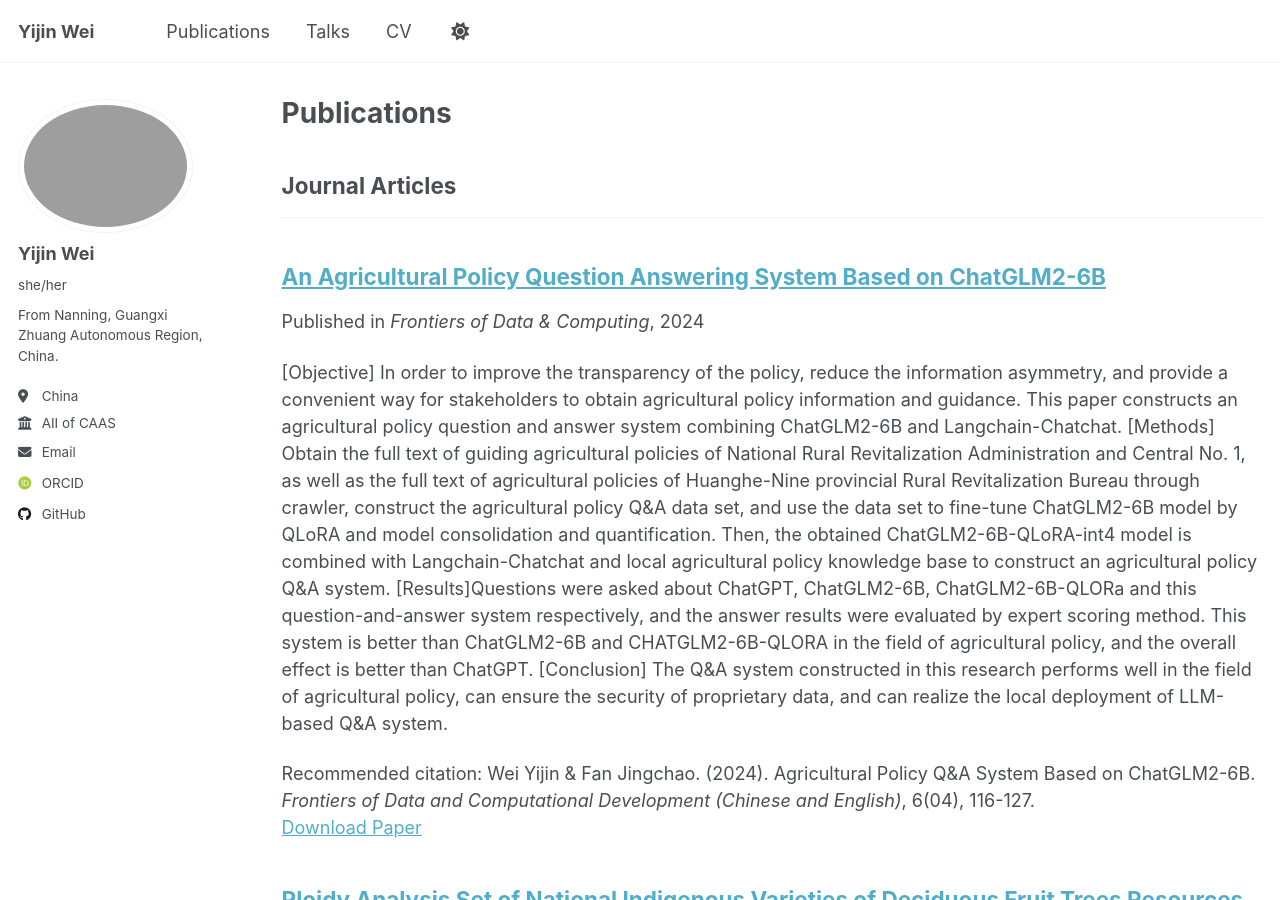
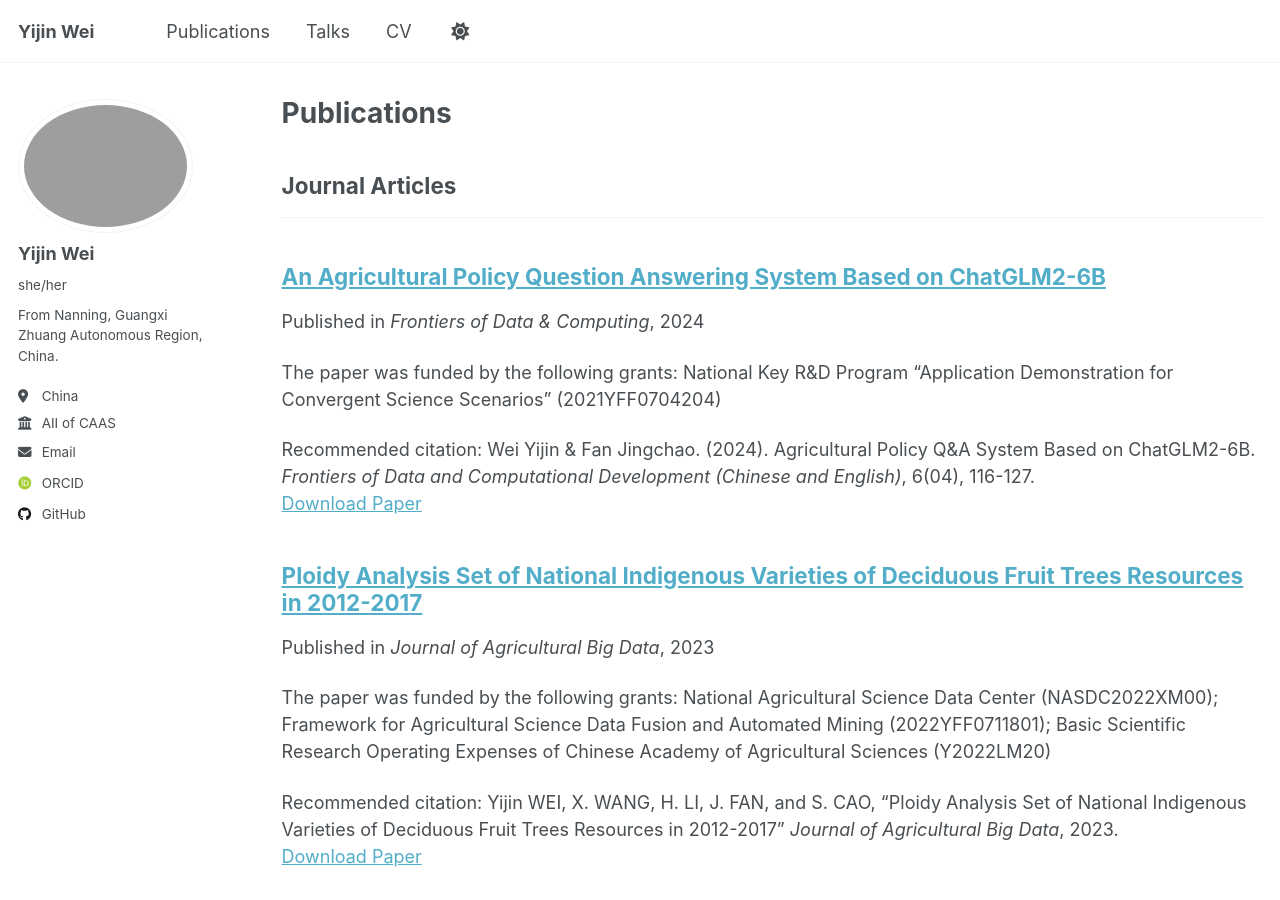
Before and after one commit to mangx/mangx.github.io, a Jekyll site: the page built from _pages/publications.html, in a window 1280 px wide and 900 px high. Built offline with Jekyll 4.4.1, drawn with Linux system fonts in a browser that asks for light colours; some web fonts are replaced.

Commit message:
Update 2010-10-01-paper-title-number-2.md

```diff
--- a/_publications/2010-10-01-paper-title-number-2.md
+++ b/_publications/2010-10-01-paper-title-number-2.md
@@ -3,7 +3,7 @@ title: "An Agricultural Policy Question Answering System Based on ChatGLM2-6B"
 collection: publications
 category: manuscripts
 permalink: /publication/2010-10-01-paper-title-number-2
-funding: 'National Key R&D Program "Application Demonstration for Convergent Science Scenarios" (2021YFF0704204)'
+excerpt: 'The paper was funded by the following grants: National Key R&D Program "Application Demonstration for Convergent Science Scenarios" (2021YFF0704204)'
 date: 2024-08-22
 venue: 'Frontiers of Data & Computing'
 paperurl: 'https://kns.cnki.net/kcms2/article/abstract?v=gHWJqxSIlt1lUQsCSZX53Pme5bRLWxi-lV5aI0Ukr_omwWRmRiJ0t0d623GaxSkGJic7d_xlriaL5tPjVDN3arCXia5FfnrGZRsknzOtMi9PDK5kndIz4dXU6T8MhkW0DPLQM8TrYu_N6WdZkkhRUXGpcGV6Dv278KdYwDlHNw_2Ebl6wFx8ig==&uniplatform=NZKPT&language=CHS'
```
